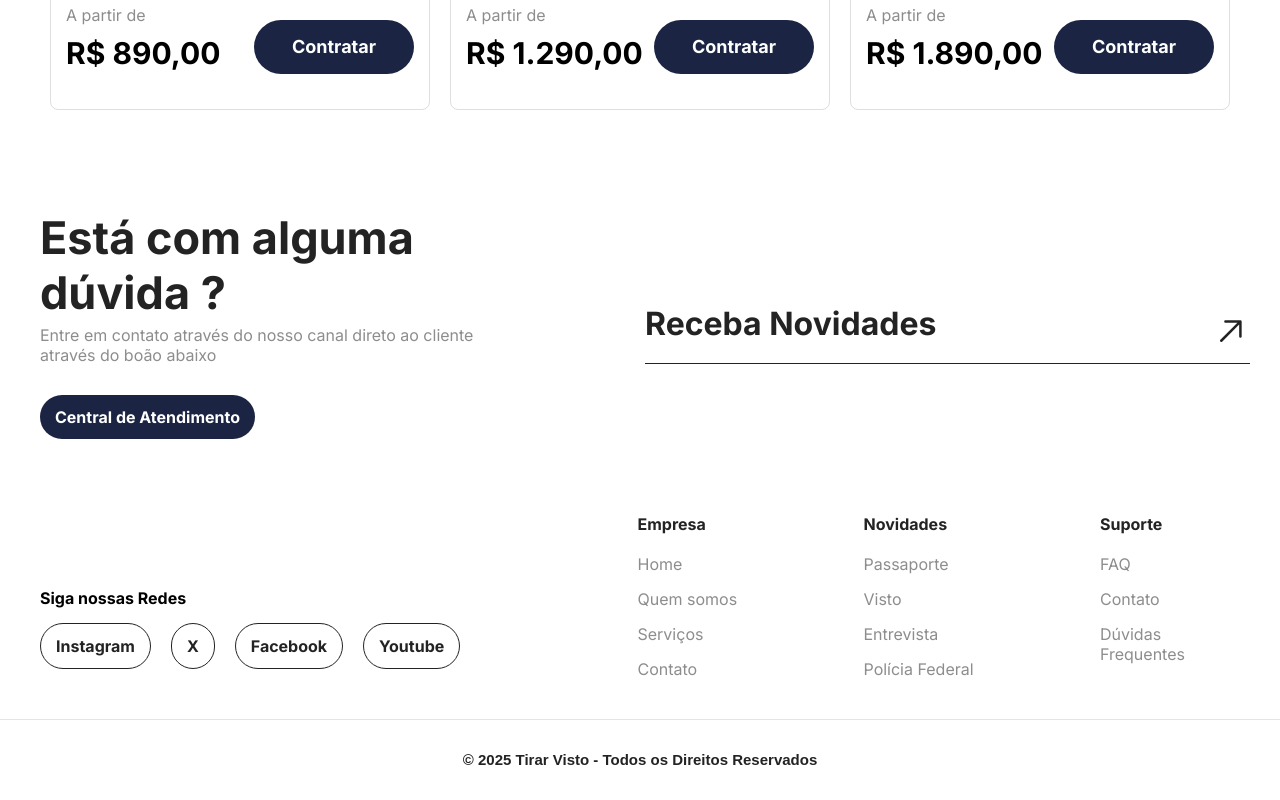
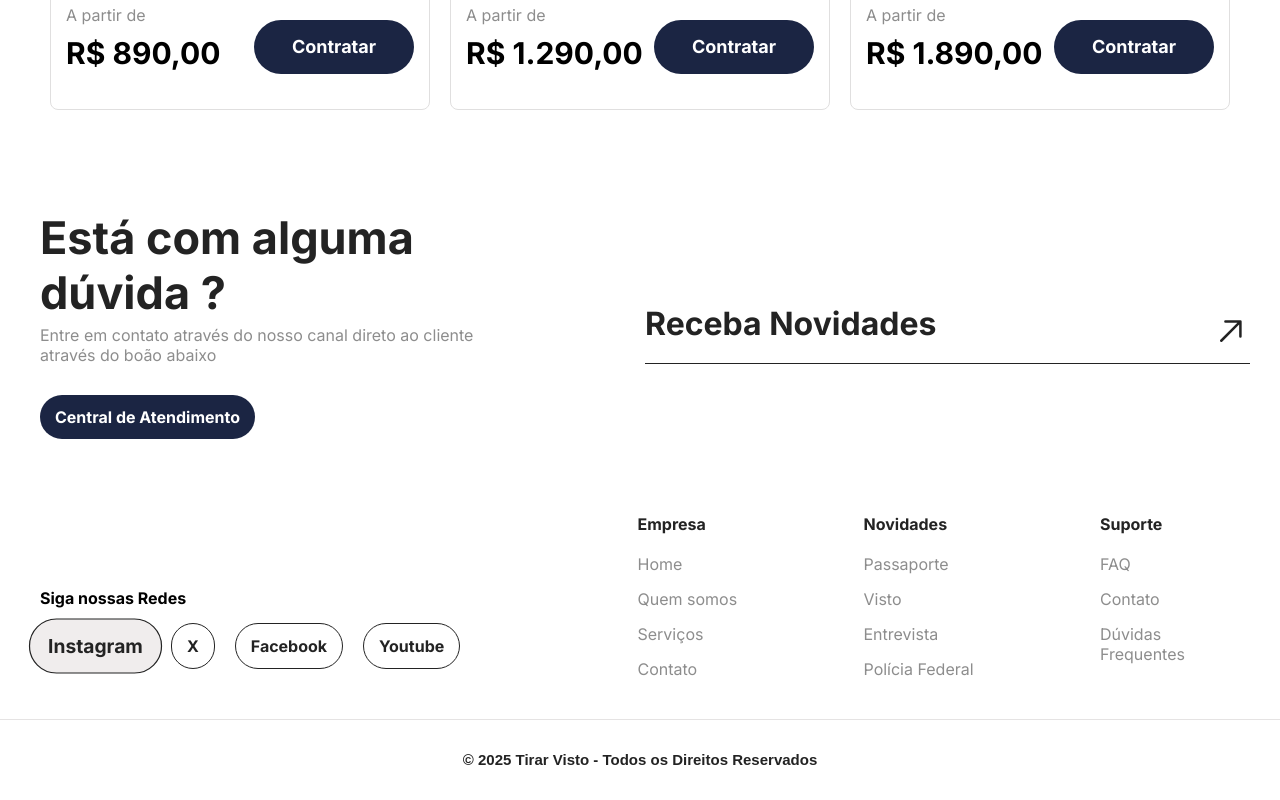
Before and after one commit to victorpiinheiro/Projeto-visto, a React (Vite) app: page / in a window 1280 px wide. In both pictures the pointer is over the button "Instagram". Shown: the part 3914-4714 px from the top of the page. Built offline with nearby package versions, Linux system fonts and the light colour scheme.

Commit message:
ajuste css

```diff
--- a/src/sections/FooterLinks/FooterLinks.module.css
+++ b/src/sections/FooterLinks/FooterLinks.module.css
@@ -19,6 +19,12 @@
 .links button{
 
   margin-right: 20px;
+  transition: .5s ease;
+}
+
+.links button:hover {
+scale: 1.2;
+background: #f0eded;
 }
 
 .rigthLinks {
```
